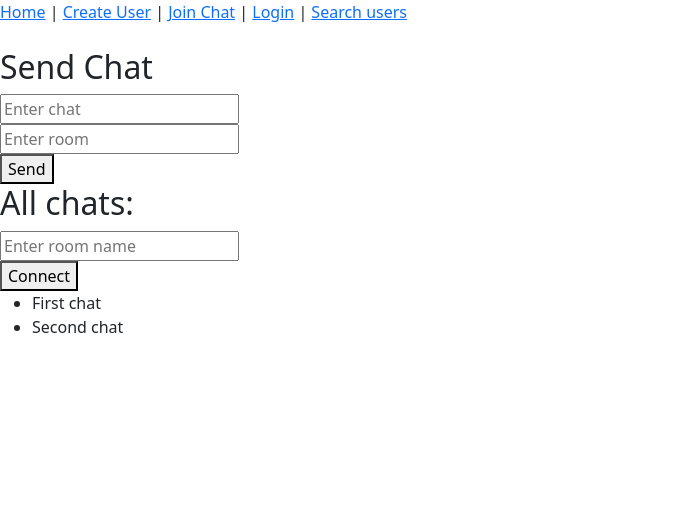
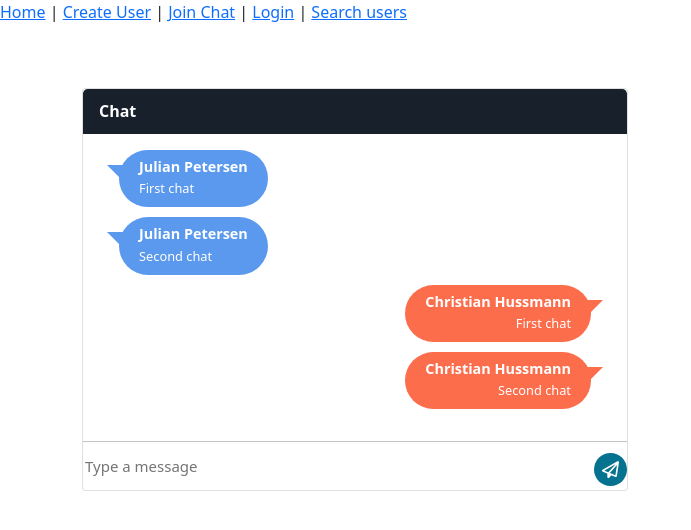
Before and after one commit to MathiasKristensen99/Giga-Chat-Frontend, a Vue app: page /chat in a window 1280 px wide. Shown: the top 530 px of the page, without its empty margins (0-691 px from the left). Built offline with nearby package versions, Linux system fonts and the light colour scheme; no server answers; some icons are missing.

Commit message:
Update ChatView.vue

```diff
--- a/src/views/ChatView.vue
+++ b/src/views/ChatView.vue
@@ -1,16 +1,54 @@
 <template>
-  <h2>Send Chat</h2>
-  <input v-model="txtChatInput" placeholder="Enter chat" /> <br />
-  <input v-model="txtRoomInput" placeholder="Enter room" /> <br />
-  <button @click="sendChat">Send</button>
-  <h2>All chats:</h2>
-  <input v-model="txtRoomListener" placeholder="Enter room name" /> <br />
-  <button @click="listenToRoom">Connect</button>
-  <ul>
-    <li v-for="(chat, index) in chatStore.chats" v-bind:key="index">
-      {{ chat.text }}
-    </li>
-  </ul>
+  <div class="container content">
+    <div class="row">
+      <div class="col-xl-6 col-lg-6 col-md-6 col-sm-12 col-12">
+        <div class="card">
+          <div class="card-header">Chat</div>
+          <div class="card-body height3">
+            <ul class="chat-list">
+              <li
+                v-for="(chat, index) in chatStore.chats"
+                v-bind:key="index"
+                class="in"
+              >
+                <div class="chat-body">
+                  <div class="chat-message">
+                    <h5>Julian Petersen</h5>
+                    <p>{{ chat.text }}</p>
+                  </div>
+                </div>
+              </li>
+              <li
+                v-for="(chat, index) in chatStore.chats"
+                v-bind:key="index"
+                class="out"
+              >
+                <div class="chat-body">
+                  <div class="chat-message">
+                    <h5>Christian Hussmann</h5>
+                    <p>{{ chat.text }}</p>
+                  </div>
+                </div>
+              </li>
+            </ul>
+          </div>
+          <div class="type_msg">
+            <div class="input_msg_write">
+              <input
+                v-model="txtChatInput"
+                type="text"
+                class="write_msg"
+                placeholder="Type a message"
+              />
+              <button @click="sendChat" class="msg_send_btn" type="button">
+                <i class="fa fa-paper-plane-o" aria-hidden="true"></i>
+              </button>
+            </div>
+          </div>
+        </div>
+      </div>
+    </div>
+  </div>
 </template>
 
 <script setup lang="ts">
@@ -32,5 +70,136 @@ function listenToRoom() {
 </script>
 
 <style scoped>
+body {
+  background: #eee;
+}
+.chat-list {
+  padding: 0;
+  font-size: 0.8rem;
+}
 
+.chat-list li {
+  margin-bottom: 10px;
+  overflow: auto;
+  color: #ffffff;
+}
+
+.chat-list .chat-img {
+  float: left;
+  width: 48px;
+}
+
+.chat-list .chat-img img {
+  -webkit-border-radius: 50px;
+  -moz-border-radius: 50px;
+  border-radius: 50px;
+  width: 100%;
+}
+
+.chat-list .chat-message {
+  -webkit-border-radius: 50px;
+  -moz-border-radius: 50px;
+  border-radius: 50px;
+  background: #5a99ee;
+  display: inline-block;
+  padding: 10px 20px;
+  position: relative;
+}
+
+.chat-list .chat-message:before {
+  content: "";
+  position: absolute;
+  top: 15px;
+  width: 0;
+  height: 0;
+}
+
+.chat-list .chat-message h5 {
+  margin: 0 0 5px 0;
+  font-weight: 600;
+  line-height: 100%;
+  font-size: 0.9rem;
+}
+
+.chat-list .chat-message p {
+  line-height: 18px;
+  margin: 0;
+  padding: 0;
+}
+
+.chat-list .chat-body {
+  margin-left: 20px;
+  float: left;
+  width: 70%;
+}
+
+.chat-list .in .chat-message:before {
+  left: -12px;
+  border-bottom: 20px solid transparent;
+  border-right: 20px solid #5a99ee;
+}
+
+.chat-list .out .chat-body {
+  float: right;
+  margin-right: 20px;
+  text-align: right;
+}
+
+.chat-list .out .chat-message {
+  background: #fc6d4c;
+}
+
+.chat-list .out .chat-message:before {
+  right: -12px;
+  border-bottom: 20px solid transparent;
+  border-left: 20px solid #fc6d4c;
+}
+
+.card .card-header:first-child {
+  -webkit-border-radius: 0.3rem 0.3rem 0 0;
+  -moz-border-radius: 0.3rem 0.3rem 0 0;
+  border-radius: 0.3rem 0.3rem 0 0;
+}
+.card .card-header {
+  background: #17202b;
+  border: 0;
+  font-size: 1rem;
+  padding: 0.65rem 1rem;
+  position: relative;
+  font-weight: 600;
+  color: #ffffff;
+}
+
+.content {
+  margin-top: 40px;
+}
+
+.type_msg {
+  border-top: 1px solid #c4c4c4;
+  position: relative;
+  display: flex;
+  height: 100%;
+}
+.msg_send_btn {
+  background: #05728f none repeat scroll 0 0;
+  border: medium none;
+  border-radius: 50%;
+  color: #fff;
+  cursor: pointer;
+  font-size: 17px;
+  height: 33px;
+  position: absolute;
+  right: 0;
+  top: 11px;
+  width: 33px;
+}
+
+.input_msg_write input {
+  background: rgba(0, 0, 0, 0) none repeat scroll 0 0;
+  border: medium none;
+  color: #4c4c4c;
+  font-size: 15px;
+  min-height: 48px;
+  width: 100%;
+}
 </style>
```
